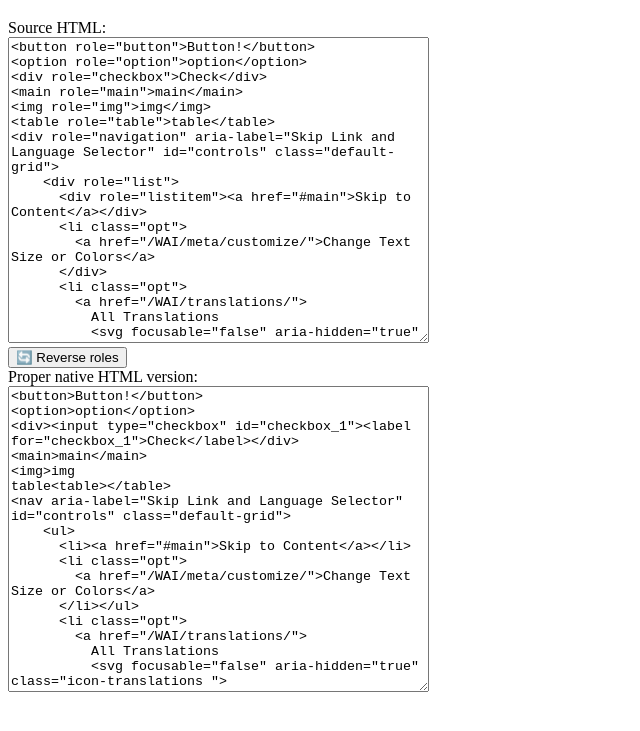
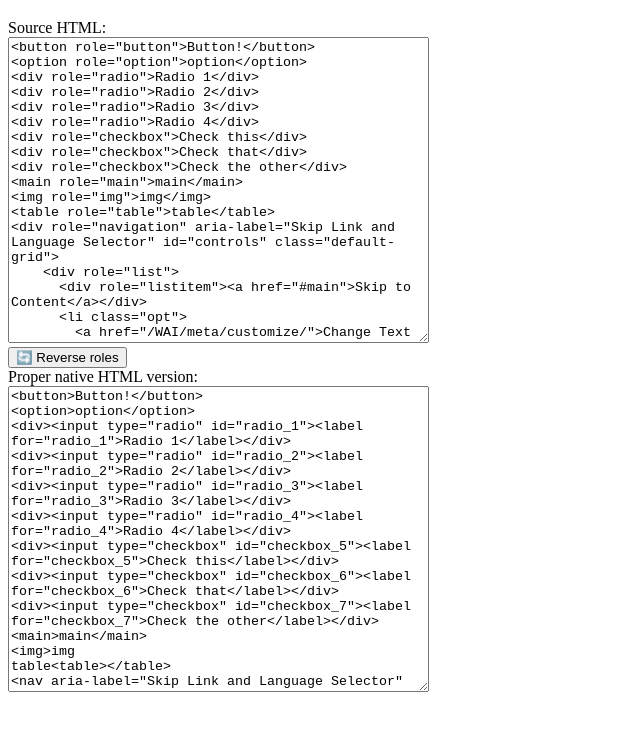
Before and after one commit to lloydi/role-reverser, a plain HTML site: page index.html in a window 1280 px wide. Shown: the part 61-792 px from the top of the page, without its empty margins (0-640 px from the left). Drawn offline with Linux system fonts and the light colour scheme.

Commit message:
Update index.html

```diff
--- a/index.html
+++ b/index.html
@@ -21,7 +21,13 @@
         <div><label for="txtSource">Source HTML:</label></div>
         <textarea id="txtSource" cols="50" rows="20">&lt;button role="button"&gt;Button!&lt;/button&gt;
 &lt;option role="option"&gt;option&lt;/option&gt;
-&lt;div role="checkbox"&gt;Check&lt;/div&gt;
+&lt;div role="radio"&gt;Radio 1&lt;/div&gt;
+&lt;div role="radio"&gt;Radio 2&lt;/div&gt;
+&lt;div role="radio"&gt;Radio 3&lt;/div&gt;
+&lt;div role="radio"&gt;Radio 4&lt;/div&gt;
+&lt;div role="checkbox"&gt;Check this&lt;/div&gt;
+&lt;div role="checkbox"&gt;Check that&lt;/div&gt;
+&lt;div role="checkbox"&gt;Check the other&lt;/div&gt;
 &lt;main role="main"&gt;main&lt;/main&gt;
 &lt;img role="img"&gt;img&lt;/img&gt;
 &lt;table role="table"&gt;table&lt;/table&gt;
```
